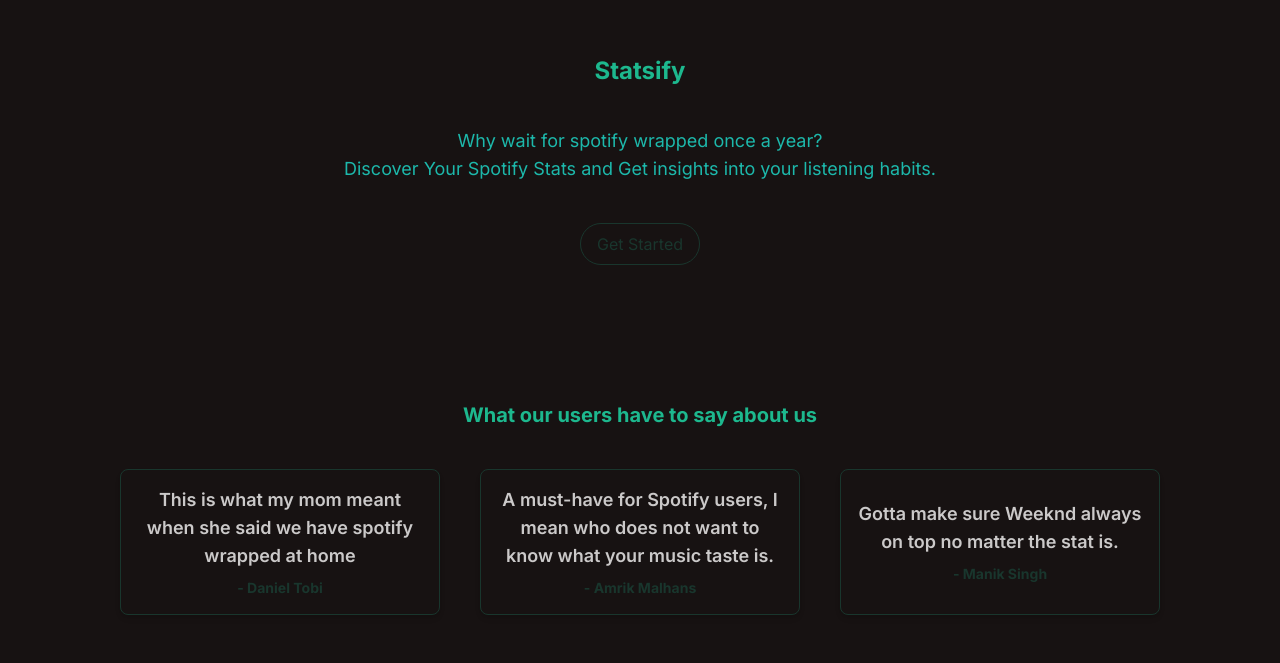
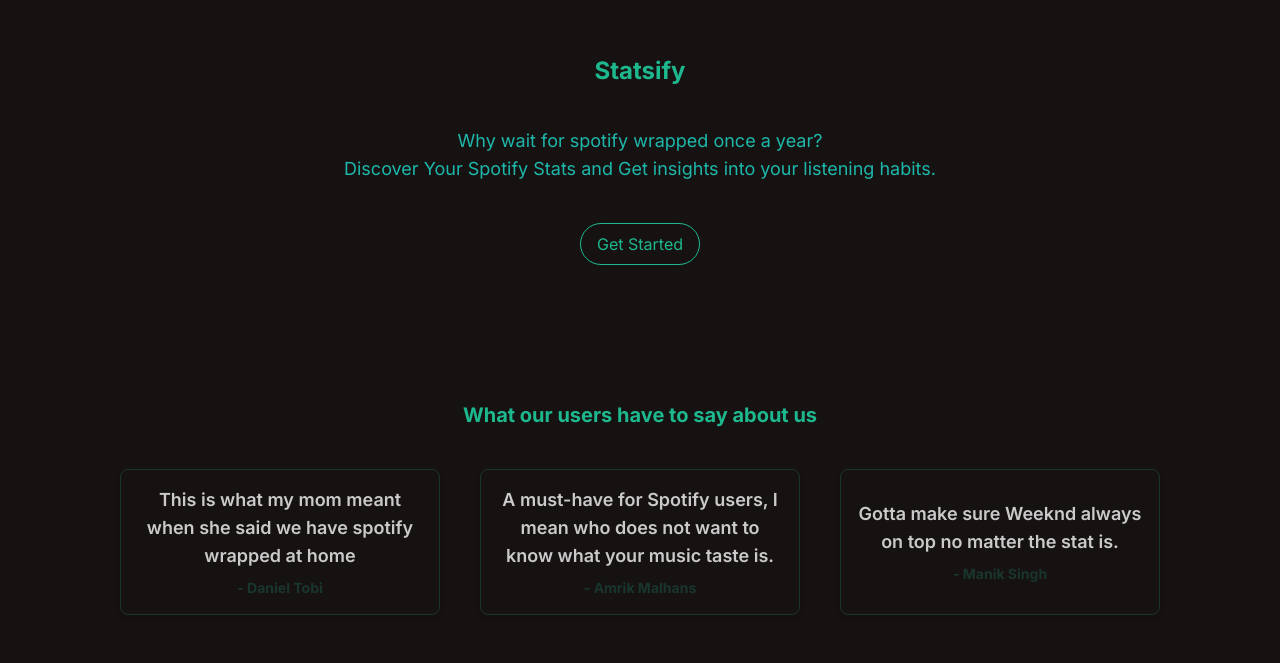
Before and after one commit to rupokghosh/Spotistats, a Next.js app: page / in a window 1280 px wide. Shown: the part 137-800 px from the top of the page. Built offline with nearby package versions, Linux system fonts and the light colour scheme; no server answers.

Commit message:
update color

```diff
--- a/app/page.jsx
+++ b/app/page.jsx
@@ -17,7 +17,7 @@
         Discover Your Spotify Stats and Get insights into your listening habits.
       </h3>
       <button
-        className="rounded-full py-2 px-4 mb-24 border border-neutral hover:bg-neutral text-neutral hover:text-primary-content "
+        className="rounded-full py-2 px-4 mb-24 border border-secondary hover:bg-neutral text-secondary hover:text-white "
         onClick={() => signIn("spotify", { callbackUrl: "/home" })}
       >
         Get Started
```
